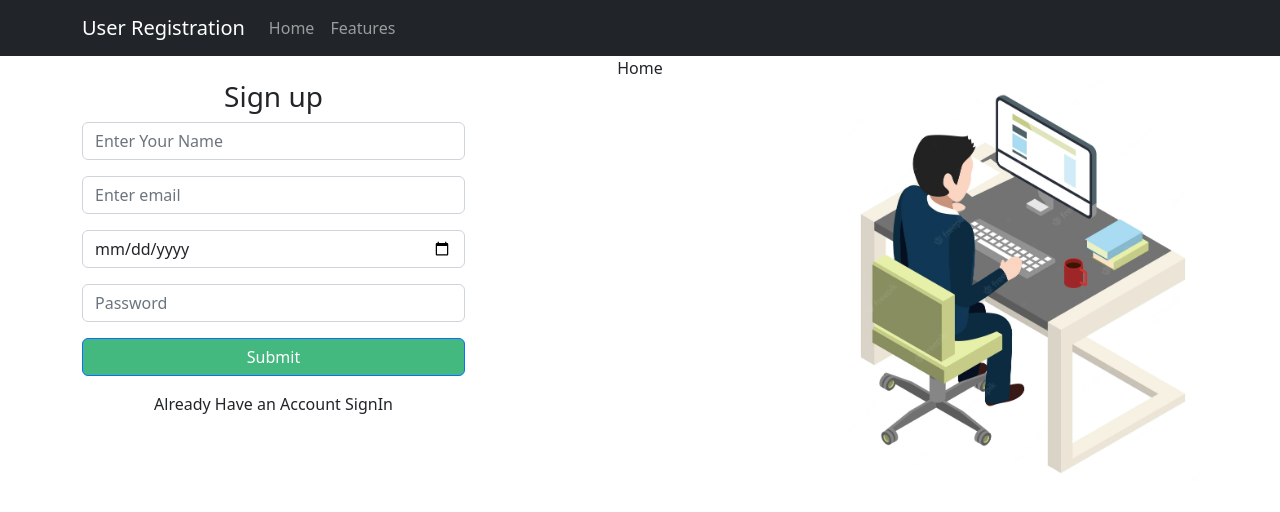
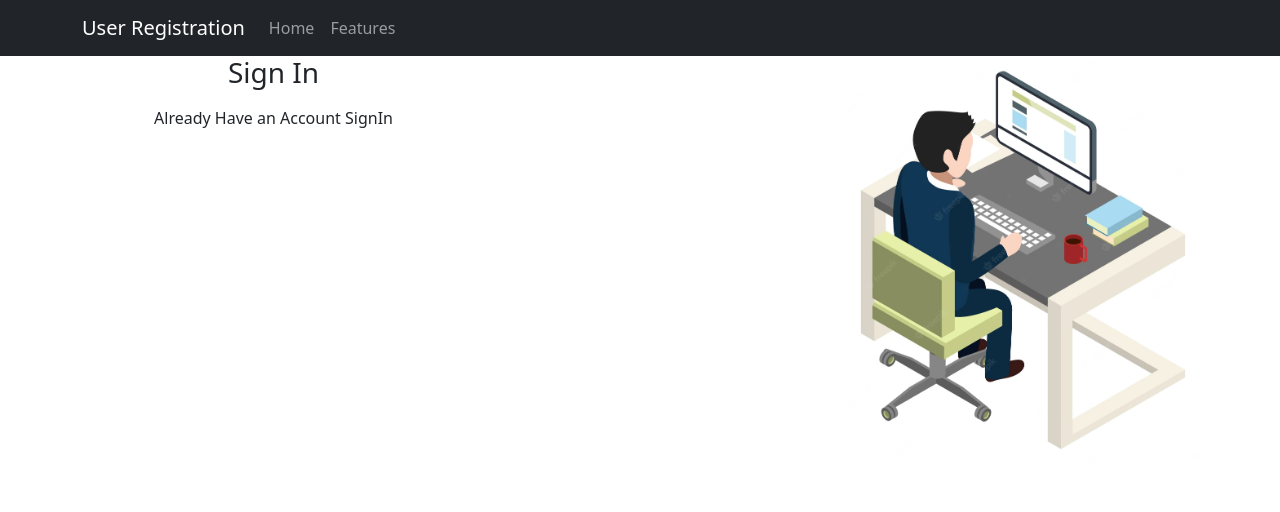
Before and after one commit to krRahul10/Login_Signup, a React (Create React App) app in the folder react_signup/: page /login in a window 1280 px wide. Shown: the top 512 px of the page. Built offline with nearby package versions, Linux system fonts and the light colour scheme.

Commit message:
login routes done

```diff
--- a/react_signup/package.json
+++ b/react_signup/package.json
@@ -10,6 +10,7 @@
     "react": "^18.2.0",
     "react-bootstrap": "^2.7.0",
     "react-dom": "^18.2.0",
+    "react-router-dom": "^6.4.5",
     "react-scripts": "5.0.1",
     "web-vitals": "^2.1.4"
   },
--- a/react_signup/src/App.js
+++ b/react_signup/src/App.js
@@ -1,14 +1,18 @@
-import './App.css';
-import Header from './Components/Header';
-import 'bootstrap/dist/css/bootstrap.min.css';
-import Home from './Components/Home';
+import "./App.css";
+import Header from "./Components/Header";
+import "bootstrap/dist/css/bootstrap.min.css";
+import Home from "./Components/Home";
+import { Route, Routes } from "react-router-dom";
+import Login from "./Components/Login";
 
 function App() {
   return (
     <div className="App">
-      {/* <h1>Hello world</h1> */}
-      <Header/>
-      <Home/>
+      <Header />
+      <Routes>
+        <Route path="/" element={<Home />} />
+        <Route path="/login" element={<Login />} />
+      </Routes>
     </div>
   );
 }
--- /dev/null
+++ b/react_signup/src/Components/Login.jsx
@@ -0,0 +1,64 @@
+import React from "react";
+import Form from "react-bootstrap/Form";
+import Button from "react-bootstrap/Button";
+import Sign_img from "./Sign_img";
+import { useState } from "react";
+const Login = () => {
+  return (
+    <div>
+      <div className="container">
+        <section className="d-flex justify-content-between">
+          <div className="left_data" style={{ width: "100%" }}>
+            <h3 className="text-center col-lg-6">Sign In</h3>
+            {/* <Form>
+              <Form.Group className="mb-3 col-lg-6" controlId="formBasicEmail">
+                <Form.Control
+                  type="email"
+                  onChange={getData}
+                  name="email"
+                  placeholder="Enter email"
+                />
+              </Form.Group>
+
+              <Form.Group
+                className="mb-3 col-lg-6"
+                controlId="formBasicPassword"
+              >
+                <Form.Control
+                  type="password"
+                  onChange={getData}
+                  name="password"
+                  placeholder="Password"
+                />
+              </Form.Group>
+
+              <Button
+                variant="primary"
+                className="col-lg-6"
+                type="submit"
+                style={{
+                  marginLeft: "-50%",
+                  backgroundColor: "rgb(67,185,127)",
+                }}
+                onClick={addData}
+              >
+                Submit
+              </Button>
+            </Form> */}
+            <p
+              className="mt-3"
+              style={{
+                marginLeft: "-50%",
+              }}
+            >
+              Already Have an Account <span>SignIn</span>
+            </p>
+          </div>
+          <Sign_img />
+        </section>
+      </div>
+    </div>
+  );
+};
+
+export default Login;
--- a/react_signup/src/index.js
+++ b/react_signup/src/index.js
@@ -3,12 +3,16 @@ import ReactDOM from 'react-dom/client';
 import './index.css';
 import App from './App';
 import reportWebVitals from './reportWebVitals';
+import { BrowserRouter } from 'react-router-dom'
 
 const root = ReactDOM.createRoot(document.getElementById('root'));
 root.render(
+  <BrowserRouter>
   <React.StrictMode>
     <App />
   </React.StrictMode>
+  </BrowserRouter>
+
 );
 
 // If you want to start measuring performance in your app, pass a function
```
Also changed, not shown: 1 other file (tests, documents, lock files or other folders).
